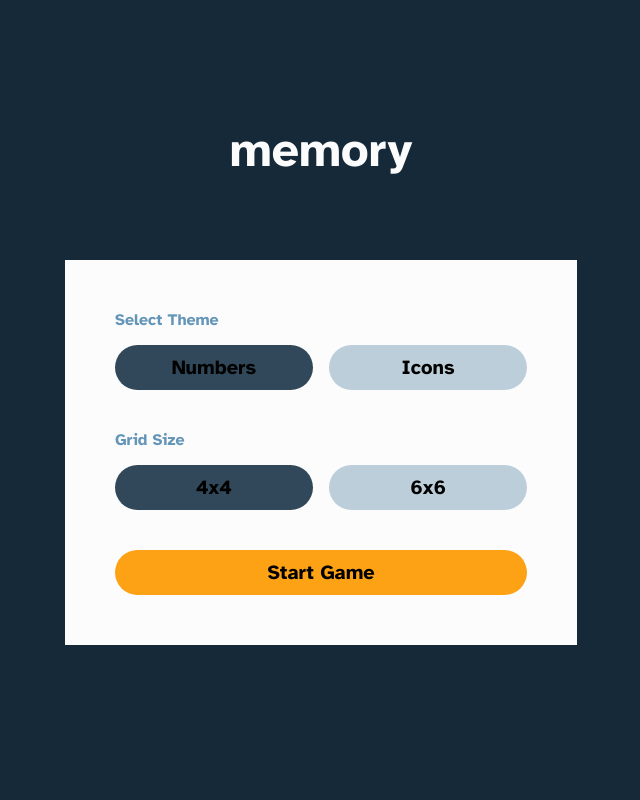
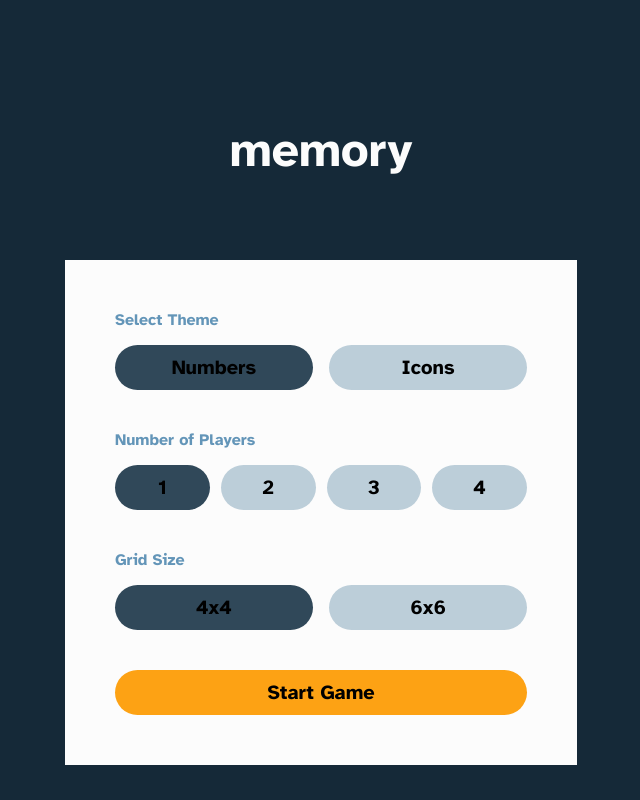
Before and after one commit to yijiuntay/memory-game, a Next.js app: page / in a window 1280 px wide. Both pictures are taken after a click on the button "New Game". Shown: the whole page, without its empty margins (319-959 px from the left). Built offline with nearby package versions, Linux system fonts and the light colour scheme.

Commit message:
Added multiplayer mode

```diff
--- a/pages/index.js
+++ b/pages/index.js
@@ -29,6 +29,9 @@ export default function Home() {
   const [showMenu, setShowMenu] = useState(false);
   const [gridSize, setGridSize] = useState(4);
   const [theme, setTheme] = useState("nums");
+  const [numPlayers, setNumPlayers] = useState(1);
+  const [currentPlayer, setCurrentPlayer] = useState(0);
+  const [players, setPlayers] = useState([]);
   const [board, setBoard] = useState([]);
   const [flippedItems, setFlippedItems] = useState([]);
   const [matchedItems, setMatchedItems] = useState([]);
@@ -110,9 +113,6 @@ export default function Home() {
   };
 
   const shuffle = () => {
-    const nums1To8 = [...Array(8).keys()].map((i) => i + 1);
-    const nums1To18 = [...Array(18).keys()].map((i) => i + 1);
-
     const content =
       theme === "nums"
         ? gridSize === 4
@@ -128,9 +128,16 @@ export default function Home() {
     setBoard(newBoard);
   };
 
+  const createPlayers = () => {
+    const playerScores = [...Array(numPlayers).keys()].map((i) => i - i);
+    setPlayers(playerScores);
+  };
+
   const initialize = () => {
     setShowMenu(false);
     shuffle();
+    createPlayers();
+    setCurrentPlayer(0);
     setGameOver(false);
     setFlippedItems([]);
     setMatchedItems([]);
@@ -156,7 +163,17 @@ export default function Home() {
         setFlippedItems([...flippedItems, i]);
       }
 
+      if (numPlayers === 1) {
         setFlips((prev) => prev + 1);
+      } else {
+        const newScore = players.map((score, index) =>
+          index === currentPlayer ? score + 1 : score
+        );
+        setPlayers(newScore);
+        if (newScore[currentPlayer] % 2 === 0) {
+          setCurrentPlayer((prev) => (prev < numPlayers - 1 ? prev + 1 : 0));
+        }
+      }
     }
 
     // check to start timer if first flip
@@ -242,6 +259,43 @@ export default function Home() {
                 </div>
               </div>
               <div className={styles.eachSetting}>
+                <span className={styles.textSecondary}>Number of Players</span>
+                <div className={styles.buttonContainer}>
+                  <button
+                    className={`${styles.button} ${styles.menu} ${
+                      numPlayers === 1 ? styles.active : ""
+                    } ${styles.narrower}`}
+                    onClick={() => setNumPlayers(1)}
+                  >
+                    1
+                  </button>
+                  <button
+                    className={`${styles.button} ${styles.menu} ${
+                      numPlayers === 2 ? styles.active : ""
+                    } ${styles.narrower}`}
+                    onClick={() => setNumPlayers(2)}
+                  >
+                    2
+                  </button>
+                  <button
+                    className={`${styles.button} ${styles.menu} ${
+                      numPlayers === 3 ? styles.active : ""
+                    } ${styles.narrower}`}
+                    onClick={() => setNumPlayers(3)}
+                  >
+                    3
+                  </button>
+                  <button
+                    className={`${styles.button} ${styles.menu} ${
+                      numPlayers === 4 ? styles.active : ""
+                    } ${styles.narrower}`}
+                    onClick={() => setNumPlayers(4)}
+                  >
+                    4
+                  </button>
+                </div>
+              </div>
+              <div className={styles.eachSetting}>
                 <span className={styles.textSecondary}>Grid Size</span>
                 <div className={styles.buttonContainer}>
                   <button
@@ -295,6 +349,8 @@ export default function Home() {
             <button onClick={openModal}>open modal</button>
             {/* footer */}
             <div className={styles.footer}>
+              {numPlayers === 1 ? (
+                <>
                   <div className={styles.footerItem}>
                     <span className={styles.textSecondary}>Timer</span>
                     <span className={styles.textLevel2}>
@@ -307,6 +363,21 @@ export default function Home() {
                       {Math.floor(flips / 2)}
                     </span>
                   </div>
+                </>
+              ) : (
+                <>
+                  {players.map((score, index) => (
+                    <div className={styles.footerItem}>
+                      <span className={styles.textSecondary}>
+                        Player {index + 1}
+                      </span>
+                      <span className={styles.textLevel2}>
+                        {Math.floor(score / 2)}
+                      </span>
+                    </div>
+                  ))}
+                </>
+              )}
             </div>
           </>
         )}
--- a/styles/Home.module.css
+++ b/styles/Home.module.css
@@ -66,6 +66,10 @@
 
           .wider {
             width: 48%;
+          }
+
+          .narrower {
+            width: 23%;
           }
         }
       }
```
Lines whose indentation alone changed are shown as unchanged.
